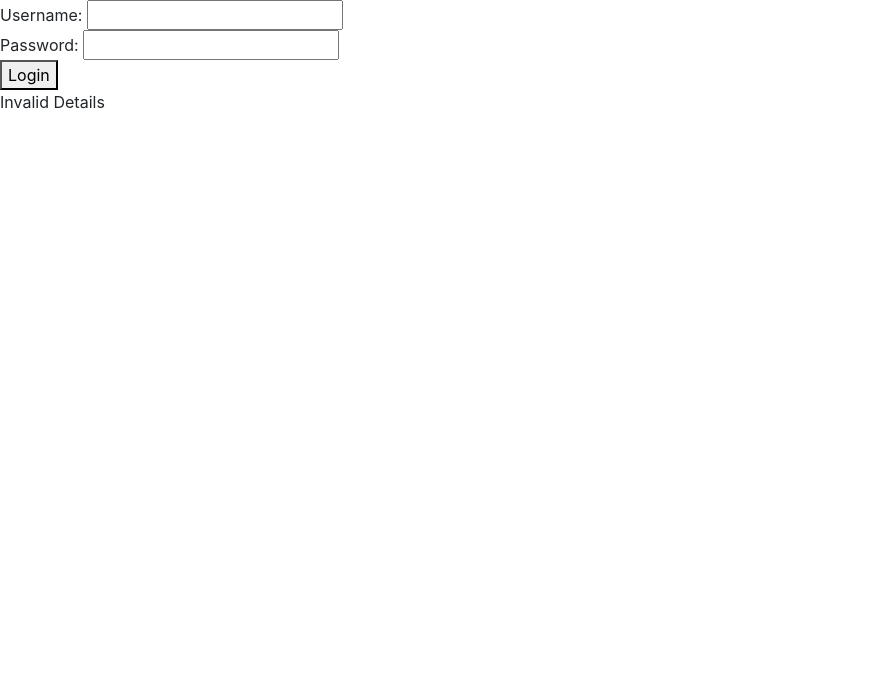
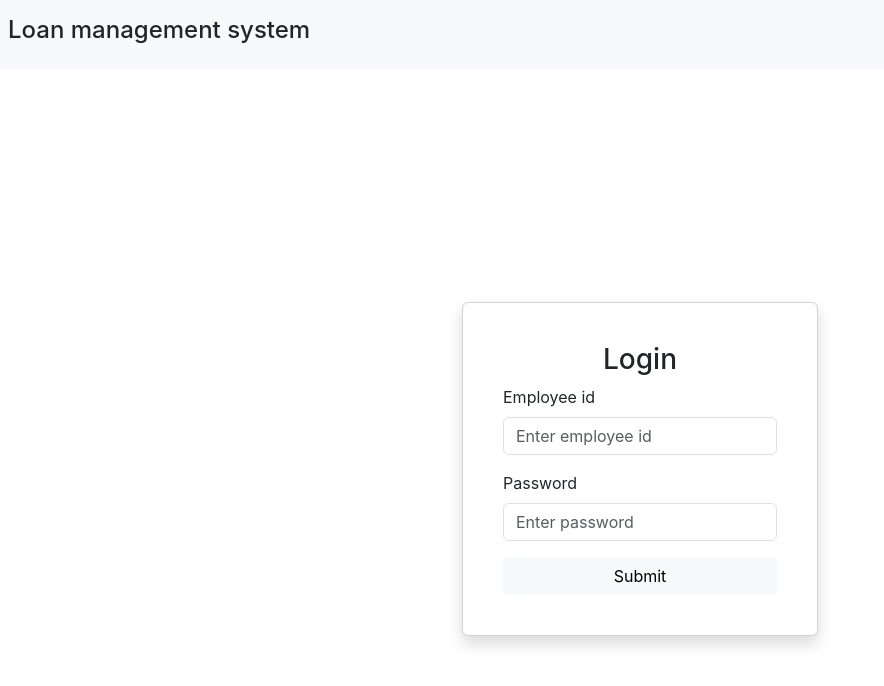
Before and after one commit to Adil-Bub/WF-DotNet-Team5, a React (Create React App) app in the folder frontend/: page / in a window 1280 px wide. Shown: the top 686 px of the page, without its empty margins (0-884 px from the left). Built offline with nearby package versions, Linux system fonts and the light colour scheme.

Commit message:
style login page

```diff
--- a/frontend/src/Pages/LoginWithToken.js
+++ b/frontend/src/Pages/LoginWithToken.js
@@ -1,14 +1,14 @@
-import React , {useContext,useState} from "react";
+import React, { useContext, useState } from "react";
 import axios from 'axios';
 import { AppContext } from "../Context/App.context";
-import {useNavigate} from 'react-router-dom';
+import { useNavigate } from 'react-router-dom';
 //npm install react-router-dom
 const LoginWithToken = () => {
-    const [loginobj,setLogin] = useState({EmployeeId: '', Password: ''});
-    const [username,setUsername] =useState('');
-    const [password,setPassword] = useState('');
-    const [error,setError] = useState(false);
-    const{user,setUser} = useContext(AppContext);
+    const [loginobj, setLogin] = useState({ EmployeeId: '', Password: '' });
+    const [username, setUsername] = useState('');
+    const [password, setPassword] = useState('');
+    const [error, setError] = useState(false);
+    const { user, setUser } = useContext(AppContext);
     const navigate = useNavigate();
     const handleUsername = (event) => {
         setUsername(event.target.value);
@@ -18,9 +18,8 @@ const LoginWithToken = () => {
     }
 
     const handleSubmit = async (event) => {
-        loginobj.EmployeeId= username;
-        loginobj.Password=password;
-        console.log("login", loginobj);
+        loginobj.EmployeeId = username;
+        loginobj.Password = password;
         event.preventDefault();
         try {
 
@@ -29,8 +28,7 @@ const LoginWithToken = () => {
             //.get('./data.json')
             setUser(response.data);
             console.log(response.data);
-                if(response.data.designation==='admin')
-                {
+            if (response.data.designation === 'admin') {
                 navigate('/profile');
             }
 
@@ -41,18 +39,41 @@ const LoginWithToken = () => {
     }
     return (
         <div>
-            <form onSubmit={handleSubmit}>
-                <div>
-                    Username: <input type="text" value={username} onChange={handleUsername} />
+            <nav class="navbar navbar-light bg-light">
+                <h4 class="p-2">Loan management system</h4>
+            </nav>
+            <div class="container d-flex justify-content-center align-items-center vh-100">
+                <div class="card shadow p-4">
+                    <form class="card-body" onSubmit={handleSubmit}>
+                        <h3 class="text-center">Login</h3>
+                        <div class="mb-3">
+                            <label for="employeeId" class="form-label">Employee id</label>
+                            <input
+                                type="text"
+                                class="form-control"
+                                id="employeeId"
+                                placeholder="Enter employee id"
+                                value={username}
+                                onChange={handleUsername}
+                            />
                         </div>
-                <div>
-                    Password: <input type="password" value={password} onChange={handlepwd} />
+                        <div class="mb-3">
+                            <label for="password" class="form-label">Password</label>
+                            <input
+                                type="password"
+                                class="form-control"
+                                id="password"
+                                placeholder="Enter password"
+                                value={password}
+                                onChange={handlepwd}
+                            />
                         </div>
-                <div>
-                    <button type="submit"> Login </button>
+                        <div class="d-grid gap-2">
+                            <button type="submit" class="btn btn-primary btn-light">Submit</button>
                         </div>
-                {Error &&<div>Invalid Details</div>}
                     </form>
+                </div>
+            </div>
         </div>
     );
 }
```
Lines whose indentation alone changed are shown as unchanged.
